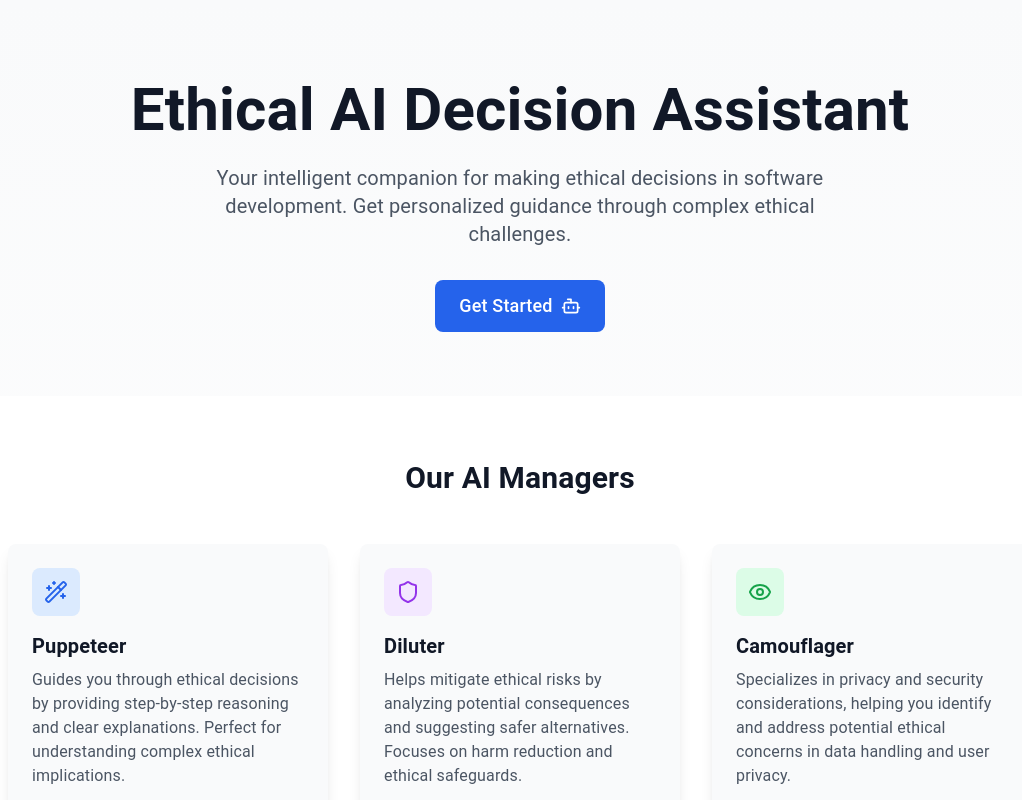
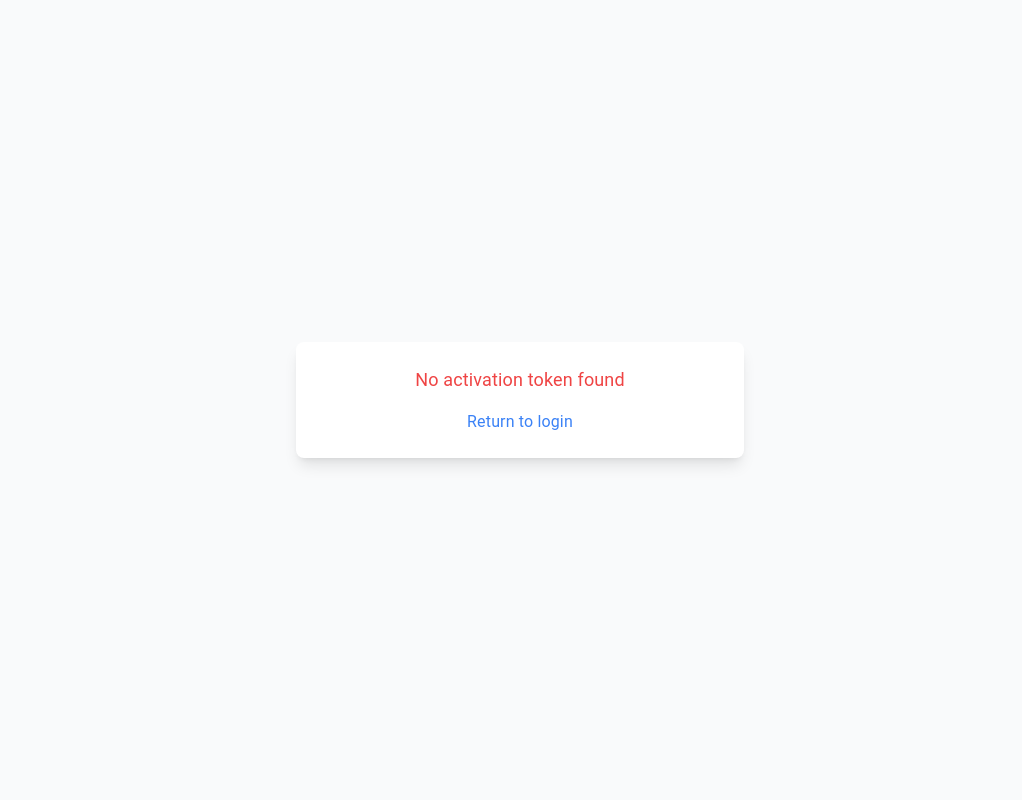
Before and after one commit to egemenmermer/EVA, a React (Vite) app in the folder frontend/: page /auth/activate in a window 1280 px wide. Before the commit this address led to /. Shown: the top 800 px of the page, without its empty margins (120-1142 px from the left). Built offline with nearby package versions, Linux system fonts and the light colour scheme; no server answers.

Commit message:
register/login/activation implemented

```diff
--- a/frontend/src/App.tsx
+++ b/frontend/src/App.tsx
@@ -8,6 +8,7 @@ import { LoginPage } from '@/pages/LoginPage';
 import { RegisterPage } from '@/pages/RegisterPage';
 import { LandingPage } from '@/pages/LandingPage';
 import { OAuthCallback } from '@/pages/OAuthCallback';
+import { ActivationPage } from '@/pages/ActivationPage';
 import { useStore } from '@/store/useStore';
 
 const queryClient = new QueryClient();
@@ -44,6 +45,7 @@ export const App: React.FC = () => {
                 />
                 <Route path="/login" element={<LoginPage />} />
                 <Route path="/register" element={<RegisterPage />} />
+                <Route path="/auth/activate" element={<ActivationPage />} />
                 <Route path="/auth/google/callback" element={<OAuthCallback />} />
                 <Route path="/auth/github/callback" element={<OAuthCallback />} />
                 {/* Catch all route - redirect to landing page */}
--- /dev/null
+++ b/frontend/src/pages/ActivationPage.tsx
@@ -0,0 +1,79 @@
+import React, { useEffect, useState, useRef } from 'react';
+import { useNavigate, useSearchParams } from 'react-router-dom';
+import { authApi } from '@/services/api';
+import { Loader2 } from 'lucide-react';
+
+export const ActivationPage: React.FC = () => {
+  const navigate = useNavigate();
+  const [searchParams] = useSearchParams();
+  const [error, setError] = useState<string | null>(null);
+  const [isLoading, setIsLoading] = useState(true);
+  const activationAttempted = useRef(false);
+
+  useEffect(() => {
+    const activateAccount = async () => {
+      // Prevent multiple activation attempts
+      if (activationAttempted.current) {
+        return;
+      }
+      activationAttempted.current = true;
+
+      try {
+        const token = searchParams.get('token');
+        if (!token) {
+          setError('No activation token found');
+          setIsLoading(false);
+          return;
+        }
+
+        await authApi.activate(token);
+        // Wait a bit before redirecting to show success message
+        setTimeout(() => {
+          navigate('/login');
+        }, 2000);
+      } catch (err) {
+        setError(err instanceof Error ? err.message : 'Failed to activate account');
+      } finally {
+        setIsLoading(false);
+      }
+    };
+
+    activateAccount();
+  }, [navigate, searchParams]);
+
+  return (
+    <div className="min-h-screen bg-gray-50 dark:bg-gray-900 flex items-center justify-center">
+      <div className="max-w-md w-full space-y-8 p-6 bg-white dark:bg-gray-800 rounded-lg shadow-lg">
+        {isLoading ? (
+          <div className="text-center">
+            <Loader2 className="h-8 w-8 animate-spin text-blue-500 mx-auto mb-4" />
+            <h2 className="text-2xl font-semibold text-gray-900 dark:text-gray-100">
+              Activating your account...
+            </h2>
+          </div>
+        ) : error ? (
+          <div className="text-center">
+            <div className="text-red-500 text-lg mb-4">
+              {error}
+            </div>
+            <button
+              onClick={() => navigate('/login')}
+              className="text-blue-500 hover:text-blue-600"
+            >
+              Return to login
+            </button>
+          </div>
+        ) : (
+          <div className="text-center">
+            <h2 className="text-2xl font-semibold text-gray-900 dark:text-gray-100 mb-4">
+              Account activated successfully!
+            </h2>
+            <p className="text-gray-600 dark:text-gray-300 mb-4">
+              You will be redirected to the login page shortly...
+            </p>
+          </div>
+        )}
+      </div>
+    </div>
+  );
+};
```
